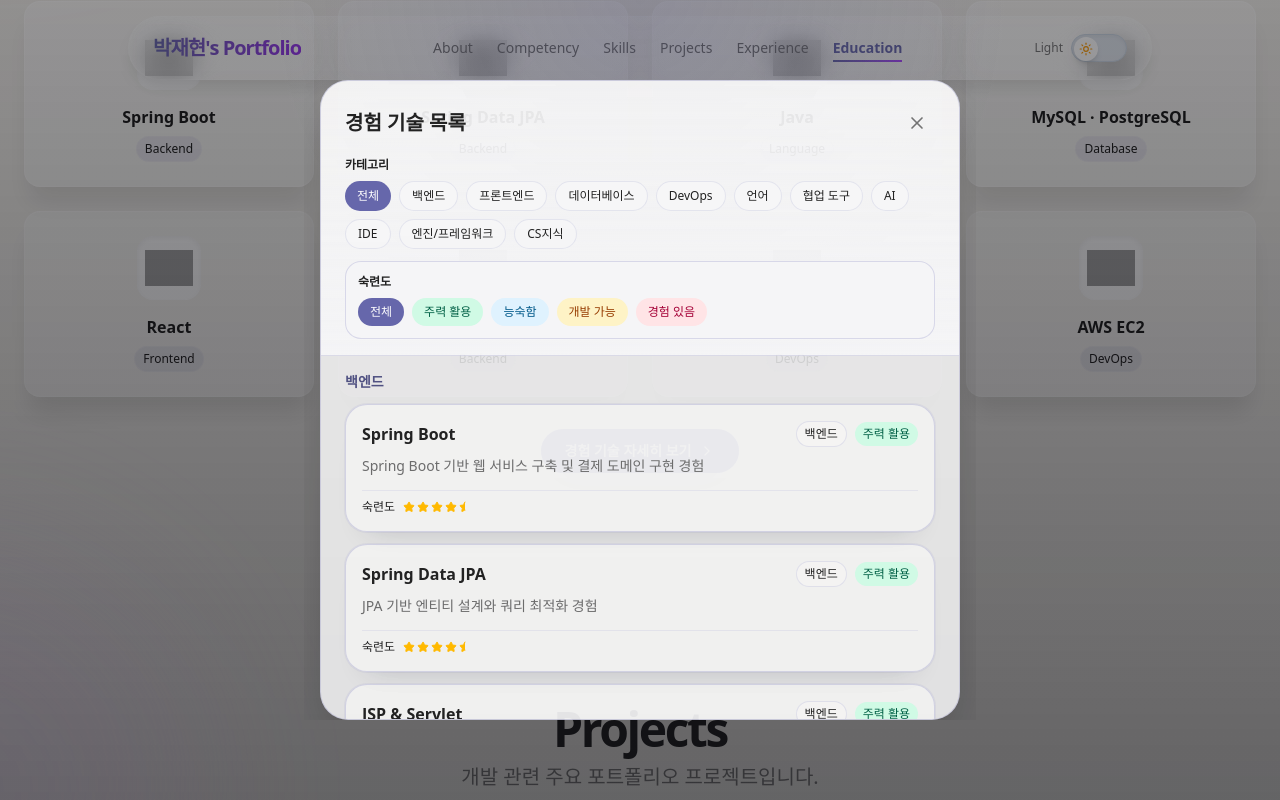
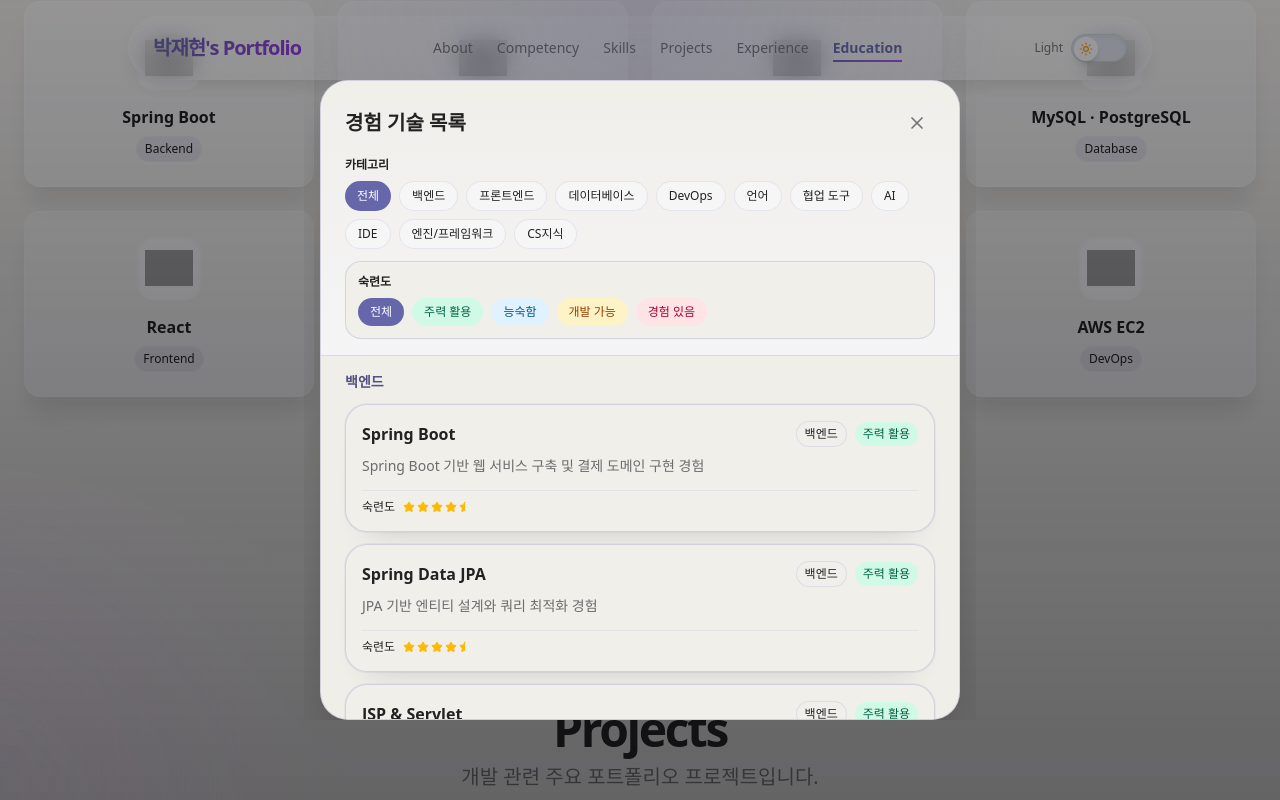
Before and after one commit to earlydreamer/earlydreamer.github.io, a Next.js app: page / in a window 1280 px wide. Both pictures are taken after a click on the button "경험 기술 자세히 보기". Built offline with nearby package versions, Linux system fonts and the light colour scheme; grey boxes are pictures that could not be loaded.

Commit message:
fix: 스킬 모달 배경 가독성 복구

```diff
--- a/src/components/sections/SkillsSection.tsx
+++ b/src/components/sections/SkillsSection.tsx
@@ -138,7 +138,7 @@
                             tabIndex={-1}
                             className="mx-4 flex max-h-[80vh] flex-col overflow-hidden rounded-[28px] border shadow-2xl"
                             style={{
-                                backgroundColor: "var(--popover)",
+                                backgroundColor: "color-mix(in srgb, var(--background) 98%, white)",
                                 borderColor: "color-mix(in srgb, var(--primary) 24%, var(--border))",
                             }}
                         >
@@ -147,7 +147,7 @@
                                 className="border-b p-6 pb-4"
                                 style={{
                                     borderColor: "color-mix(in srgb, var(--primary) 18%, var(--border))",
-                                    background: "linear-gradient(180deg, color-mix(in srgb, var(--card) 92%, var(--popover)), color-mix(in srgb, var(--muted) 88%, var(--card)))",
+                                    background: "linear-gradient(180deg, color-mix(in srgb, var(--background) 97%, white), color-mix(in srgb, var(--muted) 92%, var(--background)))",
                                 }}
                             >
                                 <div className="flex items-center justify-between mb-4">
@@ -212,7 +212,7 @@
                                 <div
                                     className="rounded-2xl p-3 text-sm"
                                     style={{
-                                        backgroundColor: "color-mix(in srgb, var(--muted) 84%, var(--card))",
+                                        backgroundColor: "color-mix(in srgb, var(--background) 96%, white)",
                                         border: "1px solid color-mix(in srgb, var(--primary) 22%, var(--border))",
                                     }}
                                 >
@@ -265,7 +265,7 @@
                                                             key={skill.name}
                                                             className="rounded-[22px] border p-4 transition-all"
                                                             style={{
-                                                                backgroundColor: "color-mix(in srgb, var(--card) 86%, var(--popover))",
+                                                                backgroundColor: "color-mix(in srgb, var(--background) 96%, white)",
                                                                 borderColor: "color-mix(in srgb, var(--primary) 24%, var(--border))",
                                                                 boxShadow: "0 18px 30px -24px rgba(17, 24, 39, 0.24), 0 0 0 1px color-mix(in srgb, var(--primary) 8%, transparent)",
                                                             }}
@@ -278,7 +278,7 @@
                                                                         <span
                                                                             className="rounded-full px-2 py-1 text-xs font-medium"
                                                                             style={{
-                                                                            backgroundColor: "color-mix(in srgb, var(--card) 74%, var(--background))",
+                                                                                backgroundColor: "color-mix(in srgb, var(--background) 92%, white)",
                                                                                 color: cardTextColor,
                                                                                 border: "1px solid color-mix(in srgb, var(--primary) 16%, var(--border))",
                                                                             }}
```
Lines whose indentation alone changed are shown as unchanged.
